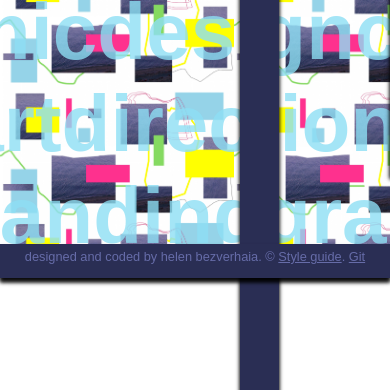
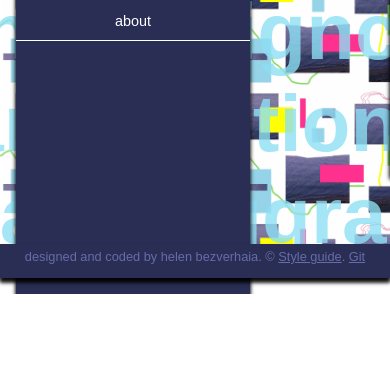
Before and after one commit to Helen-Bezv/portfolio, a plain HTML site: page index.html in a window 390 px wide. Shown: the part 566-956 px from the top of the page. After the commit the page ends 860 px from the top, so only its background shows below. Drawn offline with nearby package versions, Linux system fonts and the light colour scheme.

Commit message:
changed menu

```diff
--- a/css/flexbox.css
+++ b/css/flexbox.css
@@ -108,3 +108,17 @@ some parts are adapted from css files associated with the framework: https://git
 	flex-direction: column;
 
 }
+
+.mobile-navigation {
+
+
+	-webkit-flex-wrap: wrap;
+	-ms-flex-wrap: wrap;
+	flex-wrap: wrap;
+
+	-webkit-justify-content: space-evenly;
+	-ms-justify-content: space-evenly;
+	justify-content: space-evenly;
+	flex-direction: row;
+
+}
--- a/css/main.css
+++ b/css/main.css
@@ -90,7 +90,8 @@ body {
 	  border-top: 0.7px solid white;
 }
 #work:hover {
-border-top: 2px solid #666ca8;}
+border-top: 2px solid #666ca8;
+}
 
 .navigation-item a:active, a:focus, a:hover{
 	  background-color: #393e72;
@@ -105,8 +106,13 @@ border-top: 2px solid #666ca8;}
 .mobile-navigation {
 	display: none;
 	position: fixed;
+	width: 100vw;
+	top: 0;
   background-color: #2a2e54;
+	z-index: 8;
 }
+
+
 
 h1 {
 	font-family: Arial, sans-serif;
@@ -114,7 +120,6 @@ h1 {
   font-weight: bold;
 	display: flex;
   margin: 0;
-
   color:rgba(141, 222, 244, 0.8);
 
 }
--- a/css/media.css
+++ b/css/media.css
@@ -0,0 +1,75 @@
+
+@media only screen and (max-width: 900px) {
+
+
+.mobile-navigation {
+display: -webkit-flex;
+display: -ms-flex;
+display: flex;
+
+}
+
+.navigation-container {
+  display: none;
+}
+
+#main-page > .navigation-container {
+  display: flex;
+  display: -webkit-flex;
+  display: -ms-flex;
+
+	width:60%;
+	margin: 0;
+	position: relative;
+	z-index: 2;
+	left: 1rem;
+  right: 1rem;
+	top: 1rem;
+
+  -webkit-justify-content: center;
+  -ms-justify-content: center;
+  justify-content:  center;
+  display: -webkit-flex;
+  display: -ms-flex;
+  display: flex;
+  -webkit-flex-wrap: wrap;
+  -ms-flex-wrap: wrap;
+  flex-wrap: wrap;
+  list-style: none;
+  -webkit-flex-flow: row wrap;
+
+  flex-direction: column;
+
+	background-color: #2a2e54;
+	box-shadow: 0 4px 4px rgba(0,0, 0,0.8), 0 4px 4px rgba(0, 0, 0,0.8);
+}
+
+
+.main-page > .navigation-item {
+
+  padding: 0.75rem 2rem;
+  color: white;
+  font-size: 0.9rem;
+  margin: 2rem 0;
+  width: 100%;
+  text-align: center;
+  border-bottom: 0.7px solid white;
+  line-height: 0.85;
+}
+
+.main-page > .navigation-item:hover {
+ transform: scale(1);
+ border-bottom: 0.7px solid white;
+ border-left: 0px solid white;
+  border-right: 0px solid white;
+   border-top: 0px solid white;
+}
+
+  #work {
+      border-top: 0px solid white;
+  }
+  #work:hover {
+      border-top: 0px solid white;
+  }
+
+}
--- a/index.html
+++ b/index.html
@@ -21,12 +21,12 @@
 
 </head>
 
-<body onload="loaded()">
+<body onload="loaded()" id="main-page">
 
-  <div class="navigation-container">
+  <section class="navigation-container">
 
 
-	<nav class="navigation">
+	<nav class="navigation main-page">
 		<h3> design portfolio of helen bezverhaia </h3>
 		<a href="work.html" class="navigation-item" id="work">work</a>
 		<a href="#contact" class="navigation-item">contact</a>
@@ -35,7 +35,7 @@
 	</nav>
 
 
-
+    <!-- About me window that gets toggled when navigation-item is clicked -->
 		<div id="about-window">
 			<p class="intro"> My name is Helen Bezverhaia and I'm a senior design & business student with a passion for experimental creative direction and/in socially responsible branding.
       </p>
@@ -46,22 +46,23 @@
 			<a href="helen-bezverhaia-resume.pdf" target="_blank" id="resume-link"> download my resume </a>
 
 		</div>
-	 </div>
+	</section>
 
-<!-- Navigation that is toggled in mobile view -->
-	 <nav class="mobile-navigation">
+<!-- Navigation that's toggled in mobile view
+	 <nav class="mobile-navigation-mainpage">
  		<a href="work.html" class="mobile-navigation-item" id="work">work</a>
  		<a href="#contact" class="mobile-navigation-item">contact</a>
  		<a href="#about" class="mobile-navigation-item">about</a>
  	</nav>
-
-	<div id="wrapper">
+-->
+<!-- Main page, horizontal scroll component. HTML markup adapted from:  https://github.com/cubiq/iscroll/blob/master/demos/horizontal/index.html  -->
+	<section id="wrapper">
 		<div id="scroller">
 
 			<ul>
 				<li id="about">
 					<div class="box">
-
+              <!-- Decorative addition to the background -->
 				      <div class="box-item">
 				          <h1> animationdesigntypographyartdirectionvisualsbranding </h1>
 				          <h1> digitaltypographygraphicdesignillustrationvisualscontent </h1>
@@ -78,18 +79,15 @@
 
 
 				<li>
+				<!-- empty section on the left -->
         <div class="box project-container">
 		        <div class="box-item empty-project">
 							&nbsp;
 						</div>
-
+        <!-- section on the right -->
 						<div class="box-item very-right">
-
 							<div class="vertical-project-container">
-
-
-
-	                  <div class="contact-form box-item">
+	                  <section class="contact-form box-item">
                     <!-- Adapted from: https://www.quackit.com/html/codes/html_form_to_email.cfm -->
 										<form method="post" action="index.html#contact"> <!-- action="send_mail.php"-->
 								      <p>
@@ -112,24 +110,23 @@
 											<p><button class="button-animated"> <span> get in touch </span> </button></p>
 										</form>
 
-									</div>
+									</section>
 
 
 			    		</div>
 
 				</div>
-				<!-- Invisible top right corner container -->
-				<div class="box-item" id="contact">
-						<p> &nbsp; </p>
+				<!-- Invisible top right corner container for navigation -->
+										<div class="box-item" id="contact">
+												<p> &nbsp; </p>
+										</div>
 				</div>
-				</div>
-
 				</li>
-
+				<!-- End of horizontal scroll -->
 			</ul>
 
 		</div>
-	</div>
+	</section>
 
 
 
```
Also changed, not shown: tedx.html (+12 -7 lines), work.html (+14 -21 lines).
